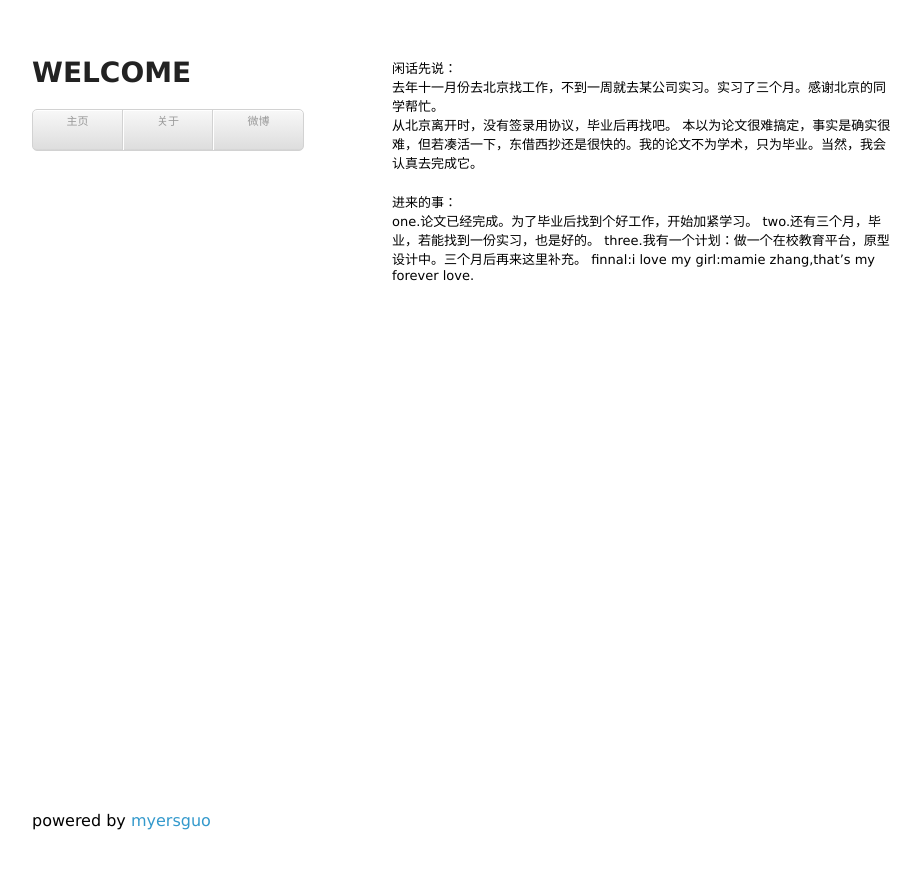
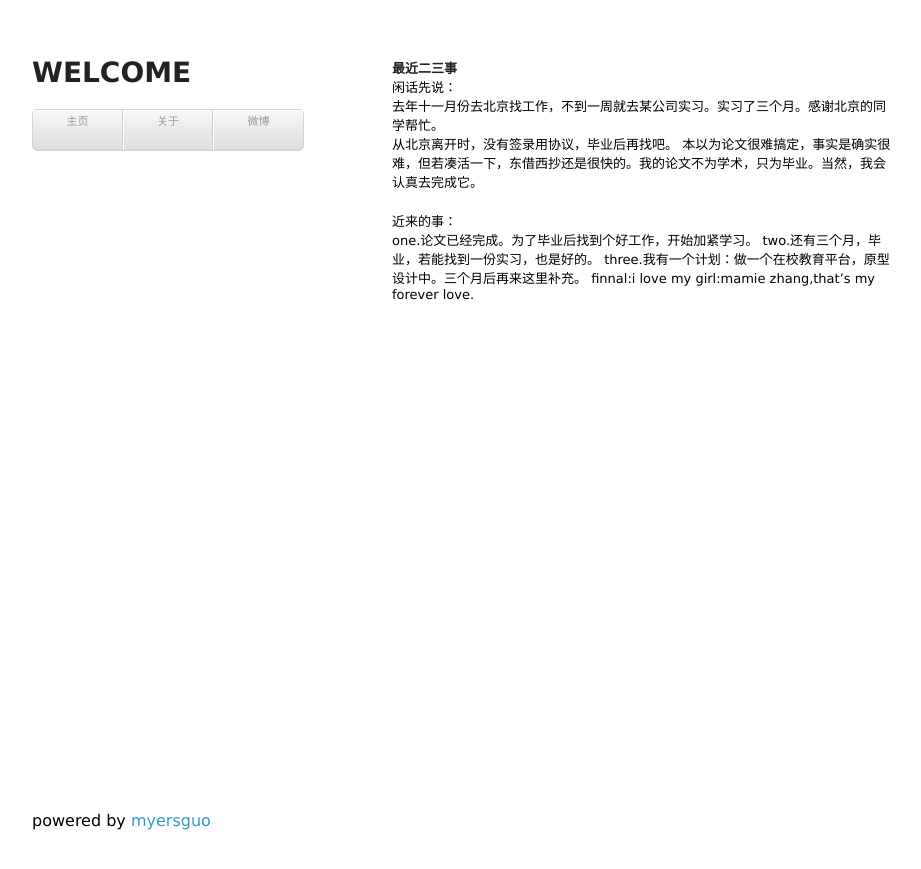
Before and after one commit to myersguo/myersguo.github.com, a Jekyll site: the page built from _posts/2013-04-04-recent.md, in a window 1280 px wide. Shown: the top 869 px of the page, without its empty margins (178-1099 px from the left). Built offline with Jekyll 4.4.1, drawn with Linux system fonts in a browser that asks for light colours; comment, search, counter and statistics services are not loaded.

Commit message:
Update 2013-04-04-recent.md

```diff
--- a/_posts/2013-04-04-recent.md
+++ b/_posts/2013-04-04-recent.md
@@ -3,12 +3,13 @@ layout: wp
 title: 最近的工作
 comments: true
 ---
+**最近二三事**
 闲话先说：
     去年十一月份去北京找工作，不到一周就去某公司实习。实习了三个月。感谢北京的同学帮忙。
     从北京离开时，没有签录用协议，毕业后再找吧。
     本以为论文很难搞定，事实是确实很难，但若凑活一下，东借西抄还是很快的。我的论文不为学术，只为毕业。当然，我会认真去完成它。
 
-进来的事：
+近来的事：
     one.论文已经完成。为了毕业后找到个好工作，开始加紧学习。
     two.还有三个月，毕业，若能找到一份实习，也是好的。
     three.我有一个计划：做一个在校教育平台，原型设计中。三个月后再来这里补充。
```
